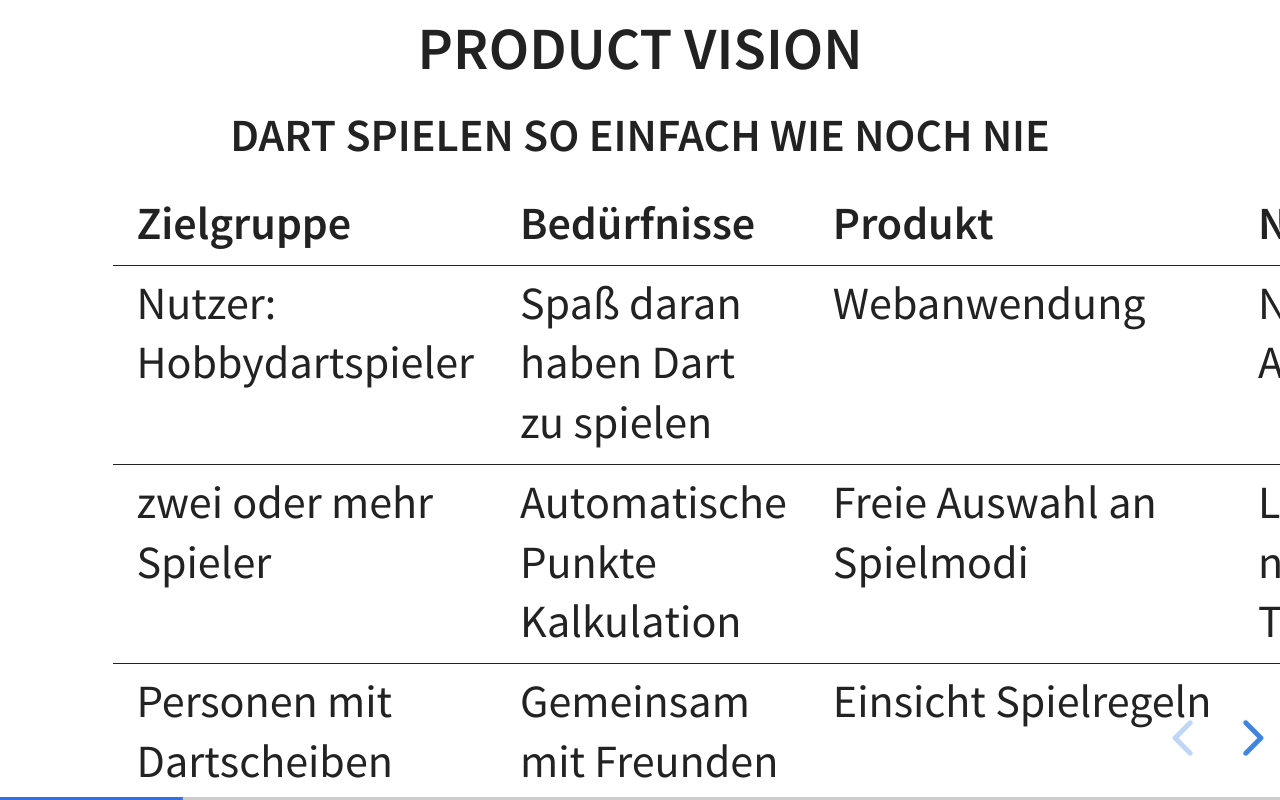
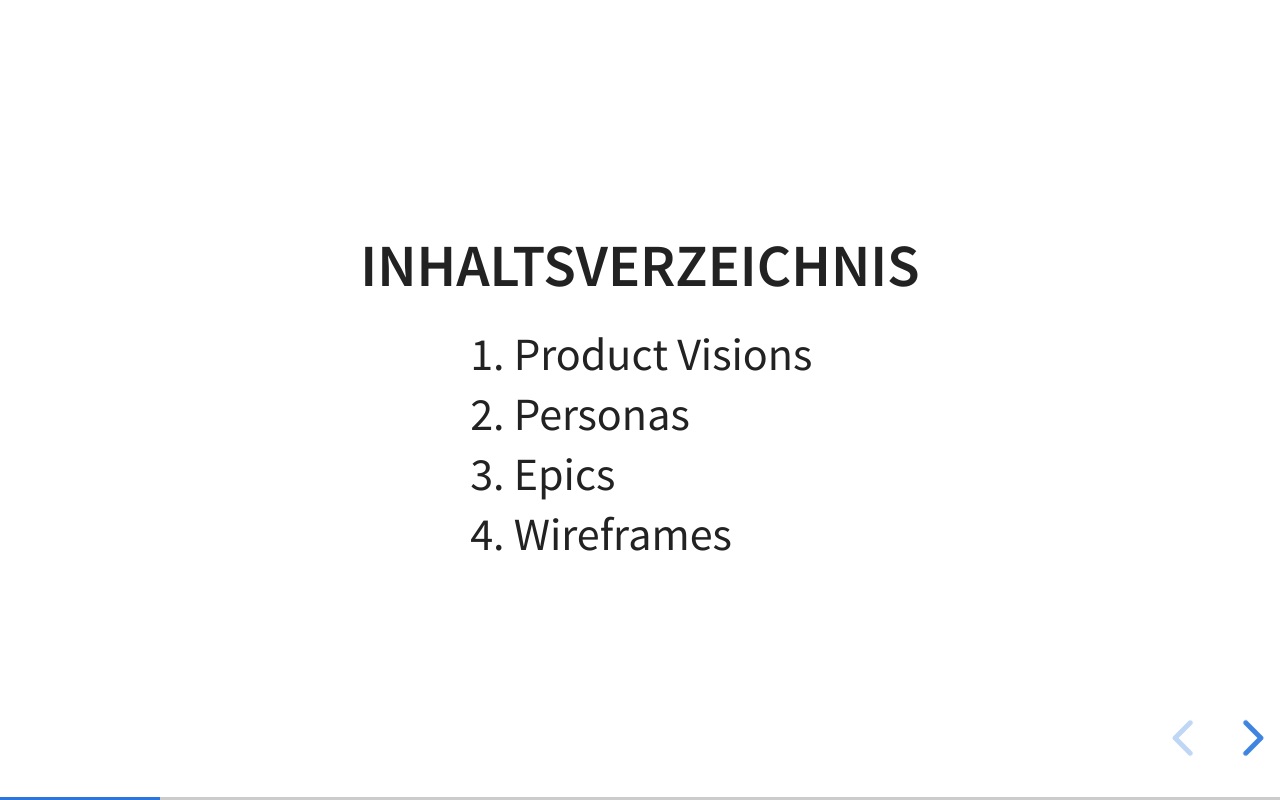
Before and after one commit to mohjohfox/GitGoodPraesentation, a website: page index.html in a window 1280 px wide. Both pictures are taken after a click on the button "next slide". Drawn offline with Linux system fonts and the light colour scheme.

Commit message:
added background image for first slide and border for product vision table

```diff
--- a/index.html
+++ b/index.html
@@ -16,13 +16,22 @@
 	<body>
 		<div class="reveal">
 			<div class="slides">
+				<section data-background-image="https://cdn.pixabay.com/photo/2015/11/15/19/51/bulls-eye-1044725_960_720.jpg">
+					<h1 style="color: white">GitGood</h1>
+				</section>
 				<section>
-
-				</section>
+					<h3>Inhaltsverzeichnis</h3>
+					<ol>
+						<li>Product Visions</li>
+						<li>Personas</li>
+						<li>Epics</li>
+						<li>Wireframes</li>
+					</ol>
+				</section>  <!--Inhaltsverzeichnis-->
 				<section>
 					<h3>Product Vision</h3>
 					<h6>Dart spielen so einfach wie noch nie</h6>
-					<table >
+					<table style="border: 1px solid black" border="1">
 						<tr>
 							<th>Zielgruppe</th>
 							<th>Bedürfnisse</th>
@@ -61,7 +70,7 @@
 							<td>Nutzen</td>
 						</tr>
 					</table>
-				</section>
+				</section>  <!--Product Vision-->
 				<section>
 					<section>
 						<h3>Personas</h3>
@@ -139,7 +148,7 @@
 							</tr>
 						</table>
 					</section>
-				</section>
+				</section>  <!--Persona-->
 				<section>
 					<h3>Epics</h3>
 					<ul>
@@ -156,12 +165,12 @@
 							<li>120 - runter und rauf</li>
 						</ul>
 					</ul>
-				</section>
+				</section>  <!--Epics-->
 				<section>
 					<h3>Wireframes</h3>
 					<a href="https://wireframe.cc/uKsrr6" target="_blank">GitGood Start Template</a> <br>
 					<a href="https://wireframe.cc/uKsrr6" target="_blank">GitGood InGame Template</a>
-				</section>
+				</section>  <!--Wireframes-->
 			</div>
 		</div>
 
```
